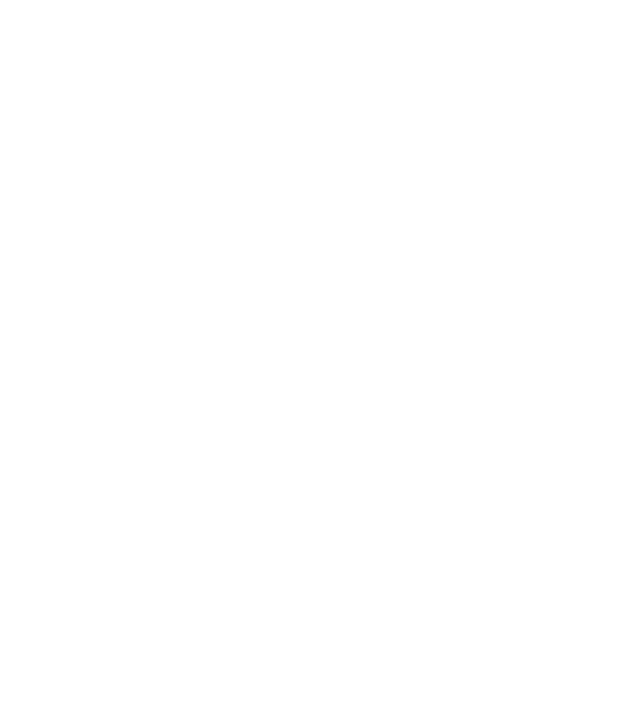
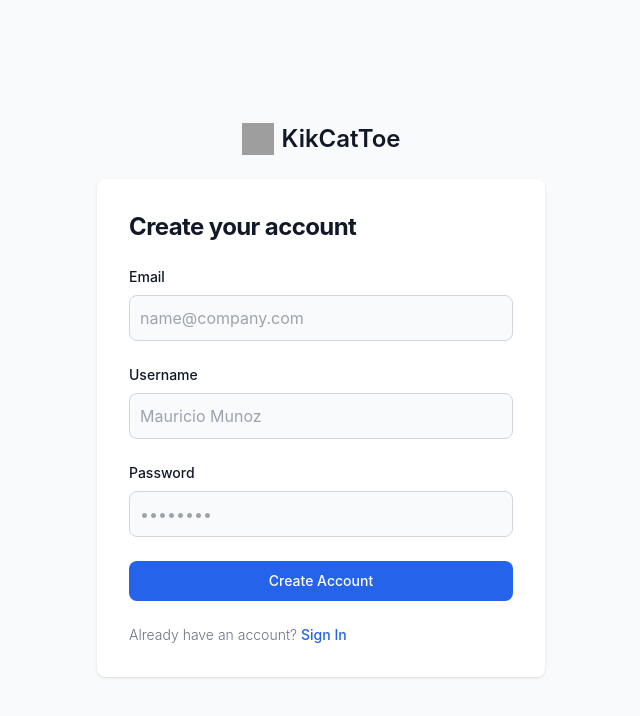
Before and after one commit to AdrianFernandez32/KitCatToe, a React (Create React App) app in the folder frontend/: page /register in a window 1280 px wide. Before the commit this address had no page. Shown: the top 716 px of the page, without its empty margins (319-959 px from the left). Built offline with nearby package versions, Linux system fonts and the light colour scheme; grey boxes are pictures that could not be loaded.

Commit message:
BR1.0: Frontend

```diff
--- a/frontend/src/index.tsx
+++ b/frontend/src/index.tsx
@@ -1,10 +1,9 @@
-import React from "react";
 import ReactDOM from "react-dom/client";
+import { BrowserRouter, Route, Routes } from "react-router-dom";
 import "./index.css";
-import App from "./App";
+import Game from "./views/Game/Game";
+import Register from "./views/Register";
 import SignIn from "./views/SignIn";
-import { Route, Routes, BrowserRouter } from "react-router-dom";
-import Game from "./views/Game/Game";
 
 const root = ReactDOM.createRoot(
   document.getElementById("root") as HTMLElement
@@ -13,6 +12,7 @@
   <BrowserRouter>
     <Routes>
       <Route index element={<SignIn />} />
+      <Route path="/register" element={<Register />} />
       <Route path="/game" element={<Game />} />
     </Routes>
   </BrowserRouter>
--- /dev/null
+++ b/frontend/src/views/Register.tsx
@@ -0,0 +1,95 @@
+import { Link } from 'react-router-dom';
+
+const Register = () => {
+  return (
+    <section className="bg-gray-50 dark:bg-gray-900">
+      <div className="flex flex-col items-center justify-center px-6 py-8 mx-auto md:h-screen lg:py-0">
+        <Link
+          to="/"
+          className="flex items-center mb-6 text-2xl font-semibold text-gray-900 dark:text-white"
+        >
+          <img
+            className="w-8 h-8 mr-2"
+            src="https://flowbite.s3.amazonaws.com/blocks/marketing-ui/logo.svg"
+            alt="logo"
+          />
+          KikCatToe
+        </Link>
+        <div className="w-full bg-white rounded-lg shadow dark:border md:mt-0 sm:max-w-md xl:p-0 dark:bg-gray-800 dark:border-gray-700">
+          <div className="p-6 space-y-4 md:space-y-6 sm:p-8">
+            <h1 className="text-xl font-bold leading-tight tracking-tight text-gray-900 md:text-2xl dark:text-white">
+              Create your account
+            </h1>
+            <form className="space-y-4 md:space-y-6" action="#">
+              <div>
+                <label
+                  htmlFor="email"
+                  className="block mb-2 text-sm font-medium text-gray-900 dark:text-white"
+                >
+                  Email
+                </label>
+                <input
+                  type="email"
+                  name="email"
+                  id="email"
+                  className="bg-gray-50 border border-gray-300 text-gray-900 rounded-lg focus:ring-primary-600 focus:border-primary-600 block w-full p-2.5 dark:bg-gray-700 dark:border-gray-600 dark:placeholder-gray-400 dark:text-white dark:focus:ring-blue-500 dark:focus:border-blue-500"
+                  placeholder="name@company.com"
+                  required
+                />
+              </div>
+              <div>
+                <label
+                  htmlFor="username"
+                  className="block mb-2 text-sm font-medium text-gray-900 dark:text-white"
+                >
+                  Username
+                </label>
+                <input
+                  type="text"
+                  name="username"
+                  id="username"
+                  className="bg-gray-50 border border-gray-300 text-gray-900 rounded-lg focus:ring-primary-600 focus:border-primary-600 block w-full p-2.5 dark:bg-gray-700 dark:border-gray-600 dark:placeholder-gray-400 dark:text-white dark:focus:ring-blue-500 dark:focus:border-blue-500"
+                  placeholder="Mauricio Munoz"
+                  required
+                />
+              </div>
+              <div>
+                <label
+                  htmlFor="password"
+                  className="block mb-2 text-sm font-medium text-gray-900 dark:text-white"
+                >
+                  Password
+                </label>
+                <input
+                  type="password"
+                  name="password"
+                  id="password"
+                  placeholder="••••••••"
+                  className="bg-gray-50 border border-gray-300 text-gray-900 rounded-lg focus:ring-primary-600 focus:border-primary-600 block w-full p-2.5 dark:bg-gray-700 dark:border-gray-600 dark:placeholder-gray-400 dark:text-white dark:focus:ring-blue-500 dark:focus:border-blue-500"
+                  required
+                />
+              </div>
+              <button
+                type="submit"
+                className="w-full text-white bg-primary-600 hover:bg-primary-700 focus:ring-4 focus:outline-none focus:ring-primary-300 font-medium rounded-lg text-sm px-5 py-2.5 text-center dark:bg-primary-600 dark:hover:bg-primary-700 dark:focus:ring-primary-800"
+              >
+                Create Account
+              </button>
+              <p className="text-sm font-light text-gray-500 dark:text-gray-400">
+                Already have an account?{' '}
+                <Link
+                  to="/"
+                  className="font-medium text-primary-600 hover:underline dark:text-primary-500"
+                >
+                  Sign In
+                </Link>
+              </p>
+            </form>
+          </div>
+        </div>
+      </div>
+    </section>
+  );
+};
+
+export default Register;
```
